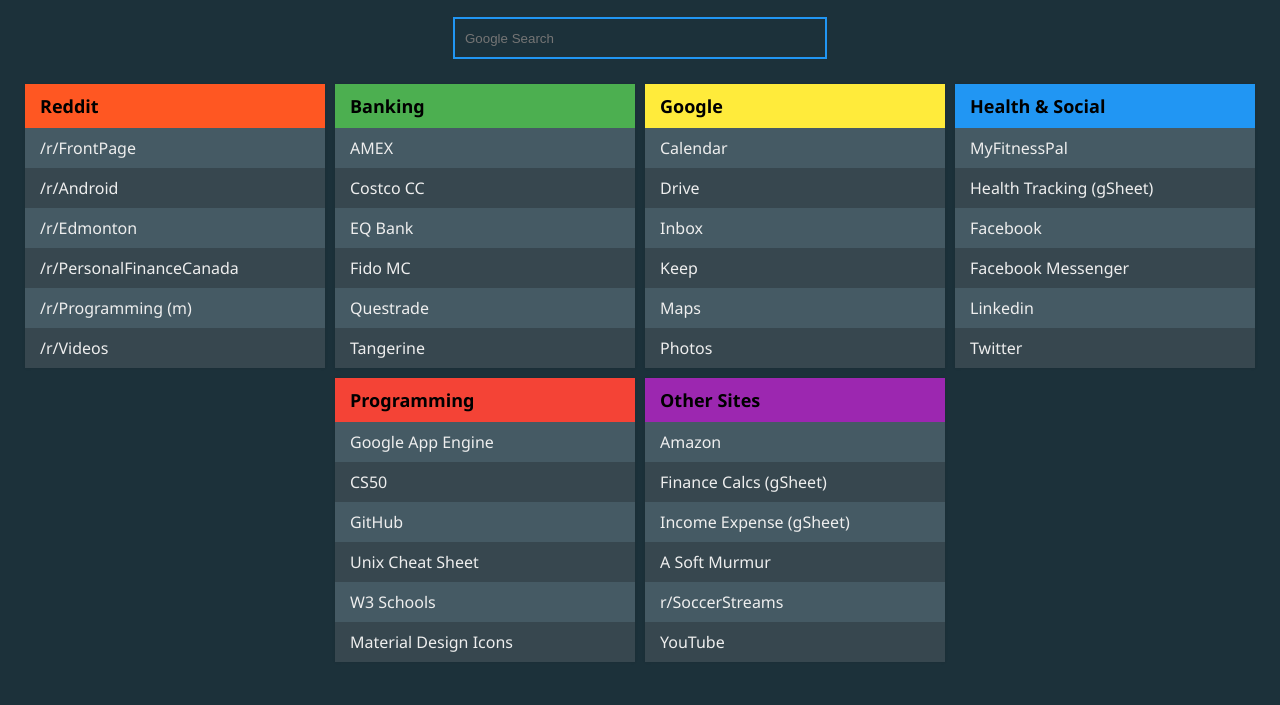
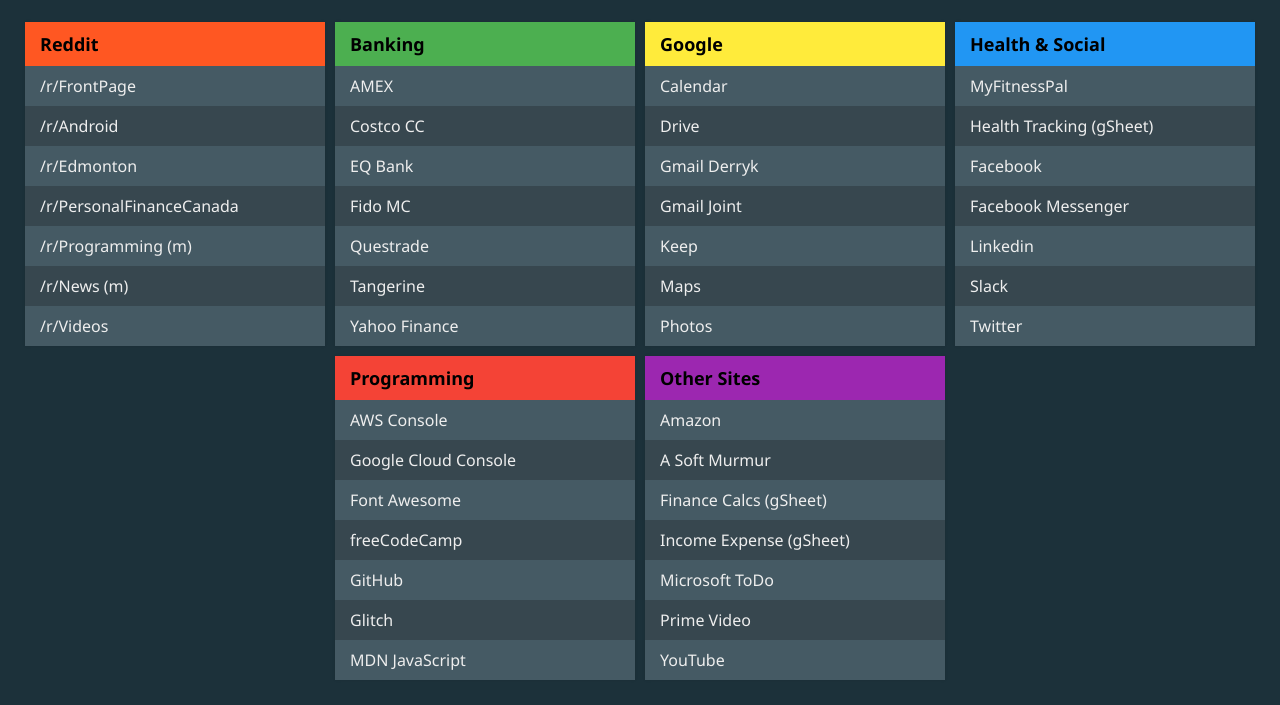
Before and after one commit to DerrykBoyd/dboydgit-startpage, a plain HTML site: page www/index.html in a window 1280 px wide. Shown: the part 133-838 px from the top of the page. Drawn offline with Linux system fonts and the light colour scheme.

Commit message:
Add more links and remove search bar

```diff
--- a/www/index.html
+++ b/www/index.html
@@ -18,9 +18,6 @@
     <body>
         <div class="container">
             <a href="https://google.com"> <img class="google" src="images/ggl.png"> </a>
-            <form action="https://www.google.com/search">
-                <input class="textbox" name="q" placeholder="Google Search" autocomplete="on" autofocus="on" maxlength="60">
-            </form>
         </div>
         <div class="section">
             <div class="list reddit">
@@ -31,6 +28,7 @@
                     <li><a href="https://www.reddit.com/r/Edmonton/">/r/Edmonton</a></li>
                     <li><a href="https://www.reddit.com/r/PersonalFinanceCanada/">/r/PersonalFinanceCanada</a></li>
                     <li><a href="https://www.reddit.com/me/m/programming/">/r/Programming (m)</a></li>
+                    <li><a href="https://www.reddit.com/me/m/news/">/r/News (m)</a></li>
                     <li><a href="https://www.reddit.com/r/videos/">/r/Videos</a></li>
                 </ul>
             </div>
@@ -43,6 +41,7 @@
                     <li><a href="https://rbaccess.rogersbank.com/Rogers_Consumer/Login.do">Fido MC</a></li>
                     <li><a href="https://my.questrade.com/Clients/en/home/default.aspx">Questrade</a></li>
                     <li><a href="https://www.tangerine.ca/app/#/">Tangerine</a></li>
+                    <li><a href="https://finance.yahoo.com/portfolios">Yahoo Finance</a></li>
                 </ul>
             </div>
             <div class='list googleLinks'>
@@ -50,7 +49,8 @@
                 <ul>
                     <li><a href="https://www.google.com/calendar/render">Calendar</a></li>
                     <li><a href="https://drive.google.com/">Drive</a></li>
-                    <li><a href="https://inbox.google.com/u/0/">Inbox</a></li>
+                    <li><a href="https://mail.google.com/mail/u/0/#inbox">Gmail Derryk</a></li>
+                    <li><a href="https://mail.google.com/mail/u/1/#inbox">Gmail Joint</a></li>
                     <li><a href="https://keep.google.com/u/0/">Keep</a></li>
                     <li><a href="https://www.google.ca/maps/preview">Maps</a></li>
                     <li><a href="https://photos.google.com/">Photos</a></li>
@@ -64,28 +64,31 @@
                     <li><a href="https://www.facebook.com/">Facebook</a></li>
                     <li><a href="https://www.messenger.com/">Facebook Messenger</a></li>
                     <li><a href="https://www.linkedin.com/">Linkedin</a></li>
+                    <li><a href="https://slack.com/">Slack</a></li>
                     <li><a href="https://twitter.com/">Twitter</a></li>
                 </ul>
             </div>
             <div class="list programming">
                 <h1>Programming</h1>
                 <ul>
-                    <li><a href="https://console.cloud.google.com/appengine">Google App Engine</a></li>
-                    <li><a href="https://courses.edx.org/courses/course-v1:HarvardX+CS50+X/info">CS50</a></li>
+                    <li><a href="https://aws.amazon.com/?nc2=h_lg">AWS Console</a></li>
+                    <li><a href="https://console.cloud.google.com/appengine">Google Cloud Console</a></li>
+                    <li><a href="https://fontawesome.com/">Font Awesome</a></li>
+                    <li><a href="https://www.freecodecamp.org/">freeCodeCamp</a></li>
                     <li><a href="https://github.com/dboydgit?tab=repositories">GitHub</a></li>
-                    <li><a href="https://files.fosswire.com/2007/08/fwunixref.pdf">Unix Cheat Sheet</a></li>
-                    <li><a href="https://www.w3schools.com/">W3 Schools</a></li>
-                    <li><a href="https://material.io/icons/">Material Design Icons</a></li>
+                    <li><a href="https://glitch.com/">Glitch</a></li>
+                    <li><a href="https://developer.mozilla.org/en-US/docs/Web/JavaScript">MDN JavaScript</a></li>
                 </ul>
             </div>
             <div class="list other">
                 <h1>Other Sites</h1>
                     <ul>
                         <li><a href="http://www.amazon.ca/">Amazon</a></li>
+                        <li><a href="http://asoftmurmur.com/">A Soft Murmur</a></li>
                         <li><a href="https://docs.google.com/spreadsheets/d/1wxqtsf44gj8ubBcd7P0XjK06MN-TRh_Isup-DTf17-g/edit#gid=222347977&range=AM5">Finance Calcs (gSheet)</a></li>
                         <li><a href="https://docs.google.com/spreadsheets/d/16sq29rrbr5odRRczGn9yd_eFjN5T9h72rBk2M52QAHA/edit#gid=0">Income Expense (gSheet)</a></li>
-                        <li><a href="http://asoftmurmur.com/">A Soft Murmur</a></li>
-                        <li><a href="https://www.reddit.com/r/soccerstreams/">r/SoccerStreams</a></li>
+                        <li><a href="https://todo.microsoft.com/">Microsoft ToDo</a></li>
+                        <li><a href="https://www.primevideo.com/">Prime Video</a></li>
                         <li><a href="http://www.youtube.com/">YouTube</a></li>
                     </ul>
             </div>
```
